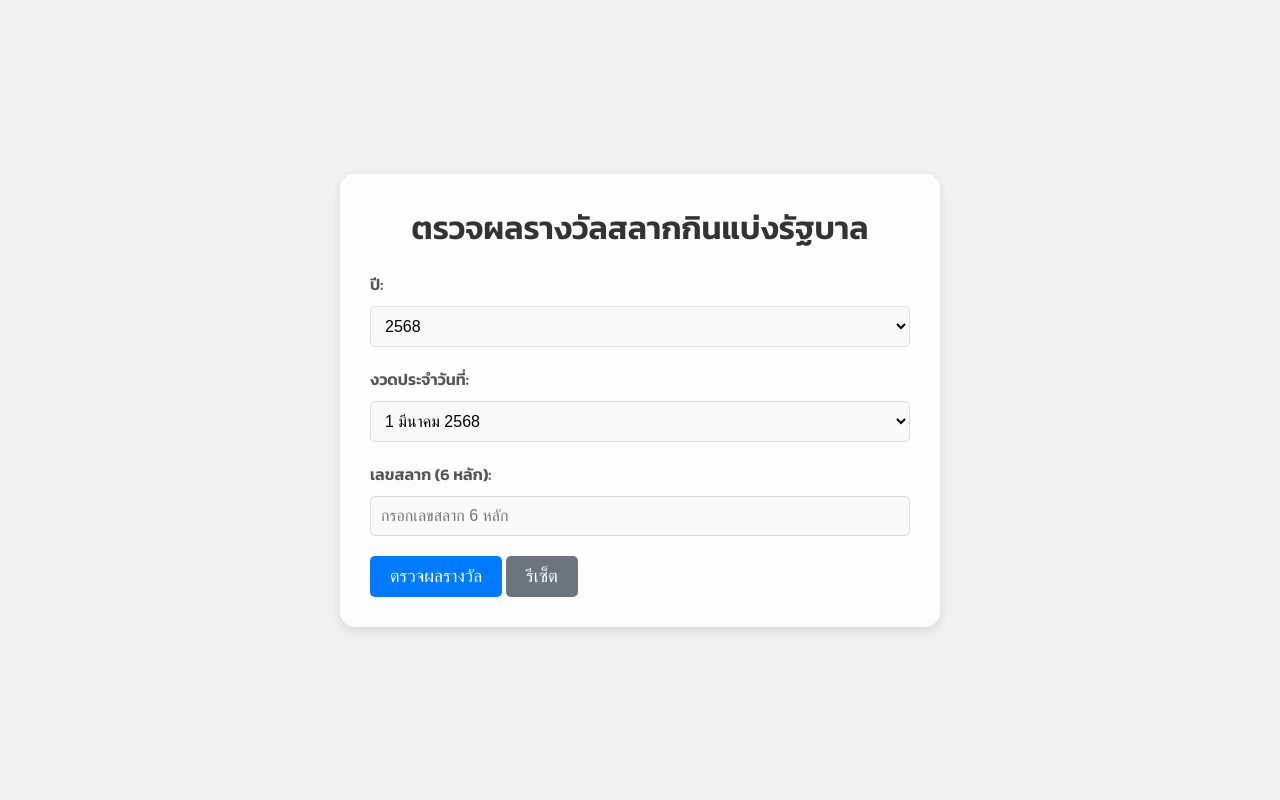
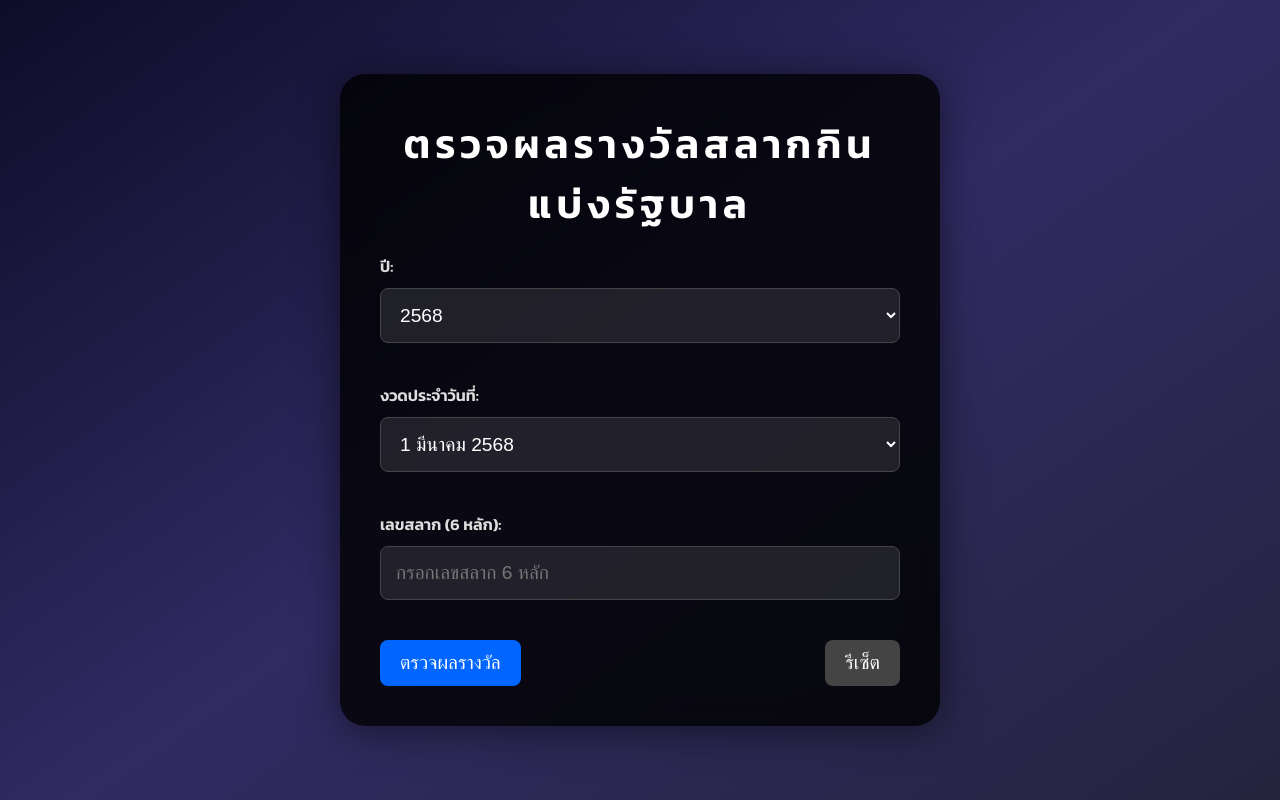
Before and after one commit to gusprada/Bitoeyselff, a plain HTML site: page index.html in a window 1280 px wide. Drawn offline with Linux system fonts and the light colour scheme; some packages are replaced by stand-ins of ours; a script that the page names is missing.

Commit message:
Update style.css

```diff
--- a/style.css
+++ b/style.css
@@ -8,31 +8,37 @@
 /* Body & Container */
 body {
     font-family: 'Kanit', sans-serif;
-    background: #f0f0f0;
-    color: #333;
+    background: linear-gradient(145deg, #0f0c29, #302b63, #24243e);
+    color: #fff;
     display: flex;
     justify-content: center;
     align-items: center;
     height: 100vh;
     flex-direction: column;
+    overflow: hidden;
 }
 
 /* Main container */
 .container {
-    background: rgba(255, 255, 255, 0.9); /* Transparent white background */
-    border-radius: 15px;
-    box-shadow: 0 4px 10px rgba(0, 0, 0, 0.1);
-    padding: 30px;
+    background: rgba(0, 0, 0, 0.8); /* Black with transparency */
+    border-radius: 25px;
+    box-shadow: 0 4px 40px rgba(0, 0, 0, 0.5);
+    padding: 40px;
     width: 90%;
     max-width: 600px;
+    animation: fadeIn 1s ease-out;
+    backdrop-filter: blur(15px);
 }
 
 /* Title */
 .title {
     text-align: center;
-    font-size: 2rem;
+    font-size: 2.5rem;
     margin-bottom: 20px;
-    color: #333;
+    color: #fff;
+    text-transform: uppercase;
+    letter-spacing: 5px;
+    font-weight: 600;
 }
 
 /* Form elements */
@@ -44,101 +50,118 @@ body {
     display: block;
     font-weight: 600;
     margin-bottom: 10px;
-    color: #555;
+    color: #ddd;
+    text-shadow: 1px 1px 3px rgba(0,0,0,0.4);
 }
 
 .select,
 .input {
     width: 100%;
-    padding: 10px;
-    font-size: 1rem;
-    border: 1px solid #ddd;
-    border-radius: 5px;
-    background: #f9f9f9;
+    padding: 15px;
+    font-size: 1.2rem;
+    border: 1px solid #444;
+    border-radius: 8px;
+    background: rgba(255, 255, 255, 0.1);
+    color: #fff;
     transition: all 0.3s ease;
+    margin-bottom: 20px;
 }
 
 .select:focus,
 .input:focus {
     outline: none;
-    border-color: #0056b3;
-    background: #fff;
+    border-color: #0066ff;
+    background: rgba(0, 102, 255, 0.2);
+}
+
+.form-actions {
+    display: flex;
+    justify-content: space-between;
 }
 
 /* Button styles */
 .btn {
-    padding: 10px 20px;
+    padding: 12px 20px;
     border: none;
-    border-radius: 5px;
-    font-size: 1.1rem;
+    border-radius: 8px;
+    font-size: 1.2rem;
     cursor: pointer;
-    transition: background-color 0.3s ease;
+    transition: all 0.3s ease;
 }
 
 .btn-primary {
-    background-color: #007bff;
+    background-color: #0066ff;
     color: #fff;
 }
 
 .btn-primary:hover {
-    background-color: #0056b3;
+    background-color: #0057cc;
 }
 
 .btn-secondary {
-    background-color: #6c757d;
+    background-color: #444;
     color: #fff;
 }
 
 .btn-secondary:hover {
-    background-color: #5a6268;
+    background-color: #555;
 }
 
 /* Modal */
 .modal {
     display: none;
     position: fixed;
-    z-index: 1;
+    z-index: 100;
     left: 0;
     top: 0;
     width: 100%;
     height: 100%;
     overflow: auto;
-    background: rgba(0, 0, 0, 0.4);
+    background: rgba(0, 0, 0, 0.8);
 }
 
 .modal-content {
-    background-color: #fff;
+    background-color: #333;
     margin: 15% auto;
-    padding: 20px;
-    border-radius: 10px;
+    padding: 25px;
+    border-radius: 15px;
     width: 80%;
     max-width: 500px;
-    animation: modal-animation 0.3s ease-out;
+    animation: modalAnimation 0.5s ease-out;
 }
 
 .modal-header {
     display: flex;
     justify-content: space-between;
     align-items: center;
+    color: #fff;
 }
 
 .modal-header h5 {
     margin: 0;
+    font-size: 1.5rem;
+    letter-spacing: 2px;
 }
 
 .close {
     font-size: 1.5rem;
+    color: #fff;
     cursor: pointer;
+    transition: all 0.3s;
 }
 
-@keyframes modal-animation {
+.close:hover {
+    color: #f44336;
+}
+
+@keyframes modalAnimation {
     from {
         opacity: 0;
-        transform: scale(0.8);
+        transform: translateY(-50px);
     }
     to {
         opacity: 1;
-        transform: scale(1);
+        transform: translateY(0);
     }
 }
 
@@ -146,10 +169,10 @@ body {
 @media screen and (max-width: 600px) {
     .container {
         width: 90%;
-        padding: 15px;
+        padding: 25px;
     }
 
     .title {
-        font-size: 1.6rem;
+        font-size: 1.8rem;
     }
 }
```
